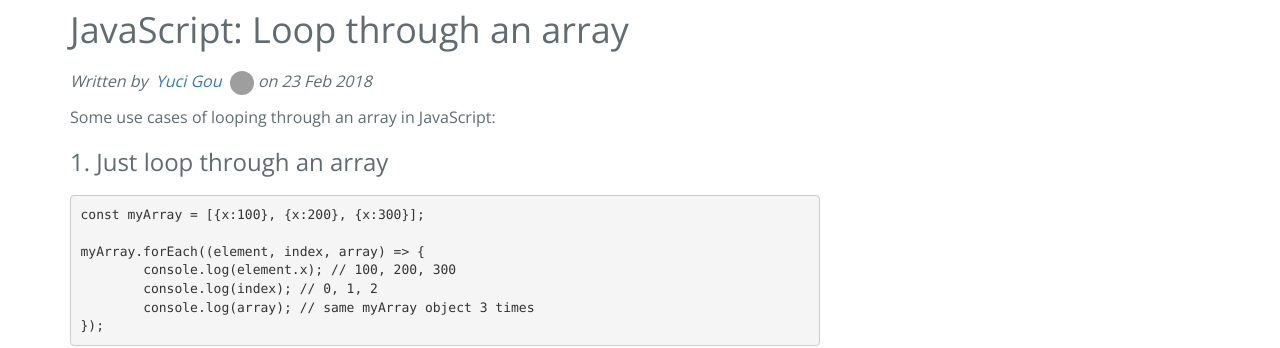
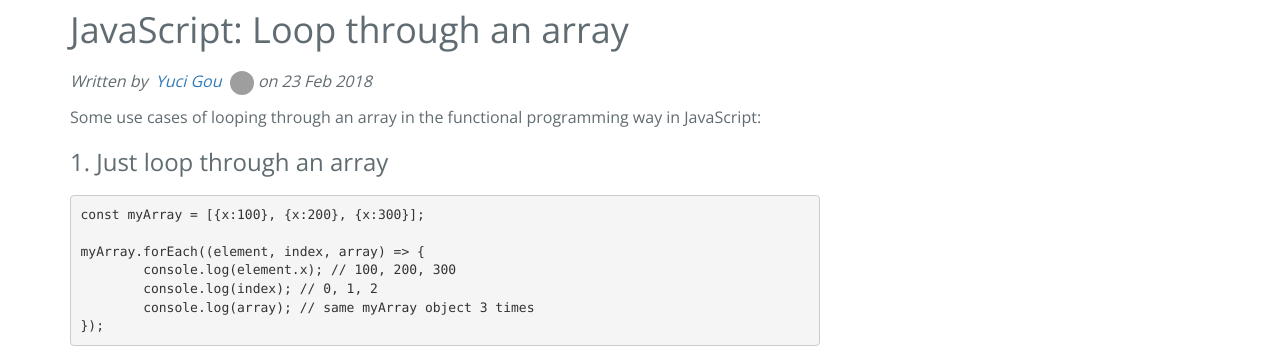
Before and after one commit to yucigou/codegoodworks, a Jekyll site: the page built from _posts/2018-02-23-loop-through-an-array-in-javascript.md, in a window 1280 px wide. Shown: the part 208-556 px from the top of the page. Built offline with Jekyll 4.4.1, drawn with Linux system fonts in a browser that asks for light colours; nearby versions of some CDN libraries; grey boxes are pictures that could not be loaded.

Commit message:
Update 2018-02-23-loop-through-an-array-in-javascript.md

```diff
--- a/_posts/2018-02-23-loop-through-an-array-in-javascript.md
+++ b/_posts/2018-02-23-loop-through-an-array-in-javascript.md
@@ -7,7 +7,8 @@ author: yuci_gou
 excerpt_separator: <!--more-->
 ---
 
-Some use cases of looping through an array in JavaScript:
+Some use cases of looping through an array in the functional programming way in JavaScript:
+
 ### 1. Just loop through an array
 
 	const myArray = [{x:100}, {x:200}, {x:300}];
```
